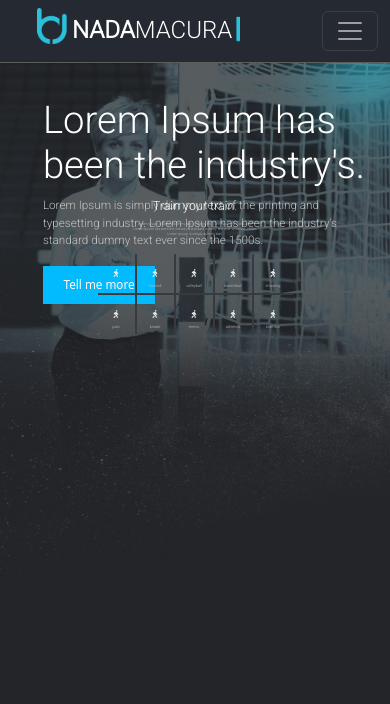
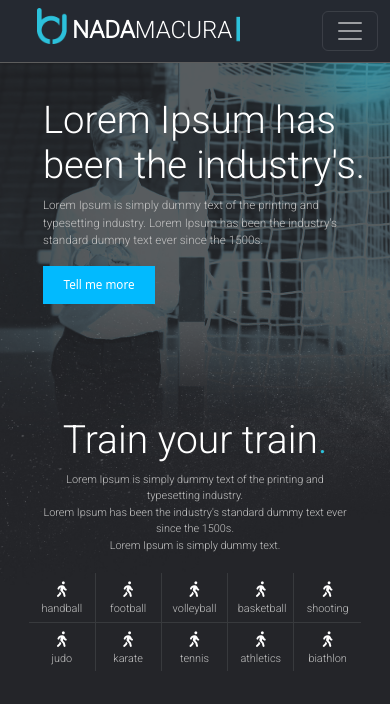
Before and after one commit to AleksandarPavlov/BlueWebPage, an Angular app: page / in a window 390 px wide. Shown: the top 704 px of the page. Built offline with nearby package versions, Linux system fonts and the light colour scheme.

Commit message:
middle section mobile design

```diff
--- a/src/app/home-page/home-page.component.css
+++ b/src/app/home-page/home-page.component.css
@@ -159,17 +159,18 @@ nav{
 
 
 #upperCol{
-    border-bottom:0.25px solid #383A3D;
-    border-right:2px solid #383A3D ;
+    border-bottom:0;
+    border-right:0.5px solid #383A3D ;
+
 }
 #lowerCol{
     border-top:0.25px solid #383A3D;
-    border-right:2px solid #383A3D ;
+    border-right:0.5px solid #383A3D ;
 
 }
 #upperColRight{
     border-right:0px ;
-    border-bottom:0.25px solid #383A3D;
+    border-bottom:0;
 }
 #lowerColRight{
     border-right:0px ;
@@ -293,6 +294,50 @@ nav{
 }
 
 @media (max-width: 620px){
+    #col-icon{
+        color: white;
+        font-size: 4vw;
+    }
+    #icons-grid{
+        text-align: center;
+        width: 85%;
+        margin-top: 5vw;
+
+    }
+    .col{
+
+       text-align: center;
+    }
+    .col p {
+        color: rgb(195, 195, 195);
+        font-family: 'Roboto', sans-serif;
+        font-size: 1vw;
+        margin-top: 0.35vw;
+        margin-bottom: 0;
+        cursor: pointer;
+    }
+
+    .middleSection{
+        position: absolute;
+        top:107vw;
+        width: 100%;
+
+    }
+    .middleSection p{
+        color:rgb(195, 195, 195);
+        font-family: 'Roboto', sans-serif;
+        font-size:2.8vw;
+        text-align: center;
+        width: 80%;
+        margin: auto;
+
+    }
+    #middleTitle{
+        color: white;
+        font-family: 'Roboto', sans-serif;
+        font-size: 10vw;
+        text-align: center;
+    }
     .mainUpperText{
         float: center;
         width: 85%;
```
